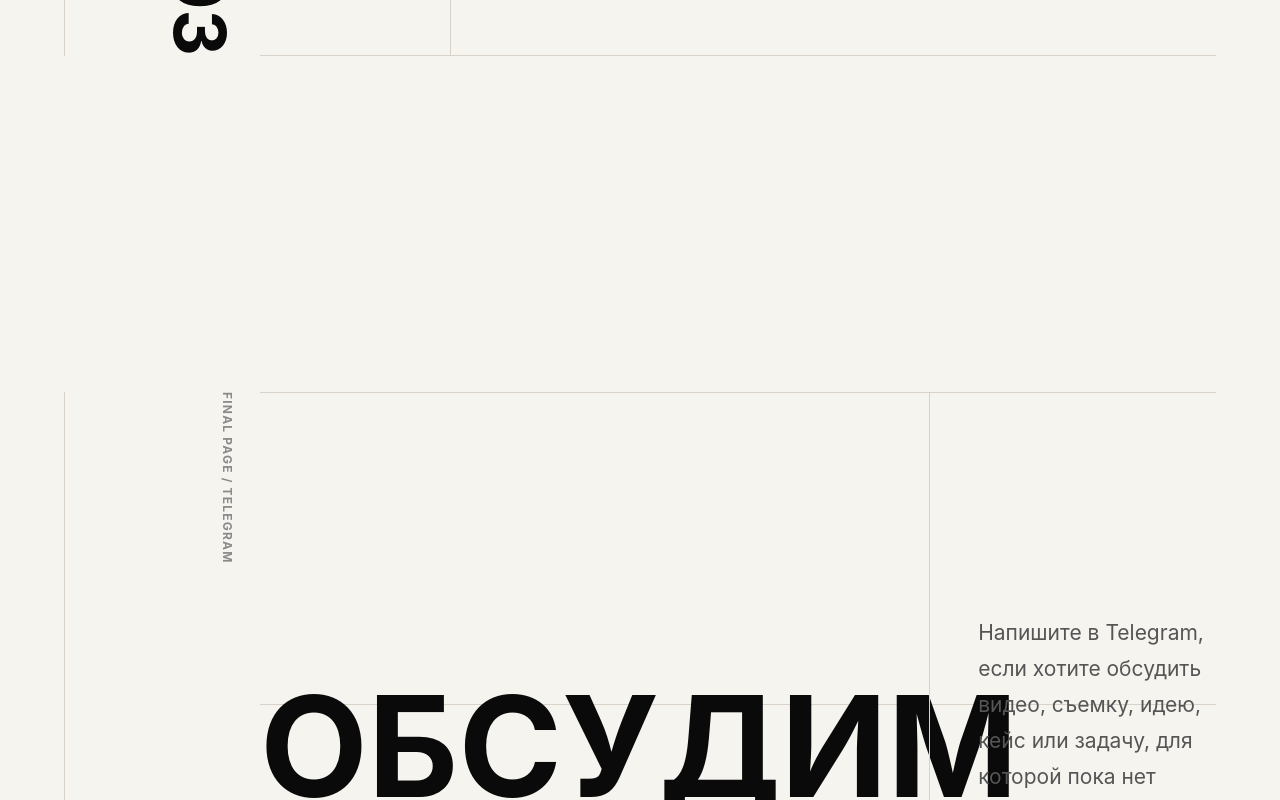
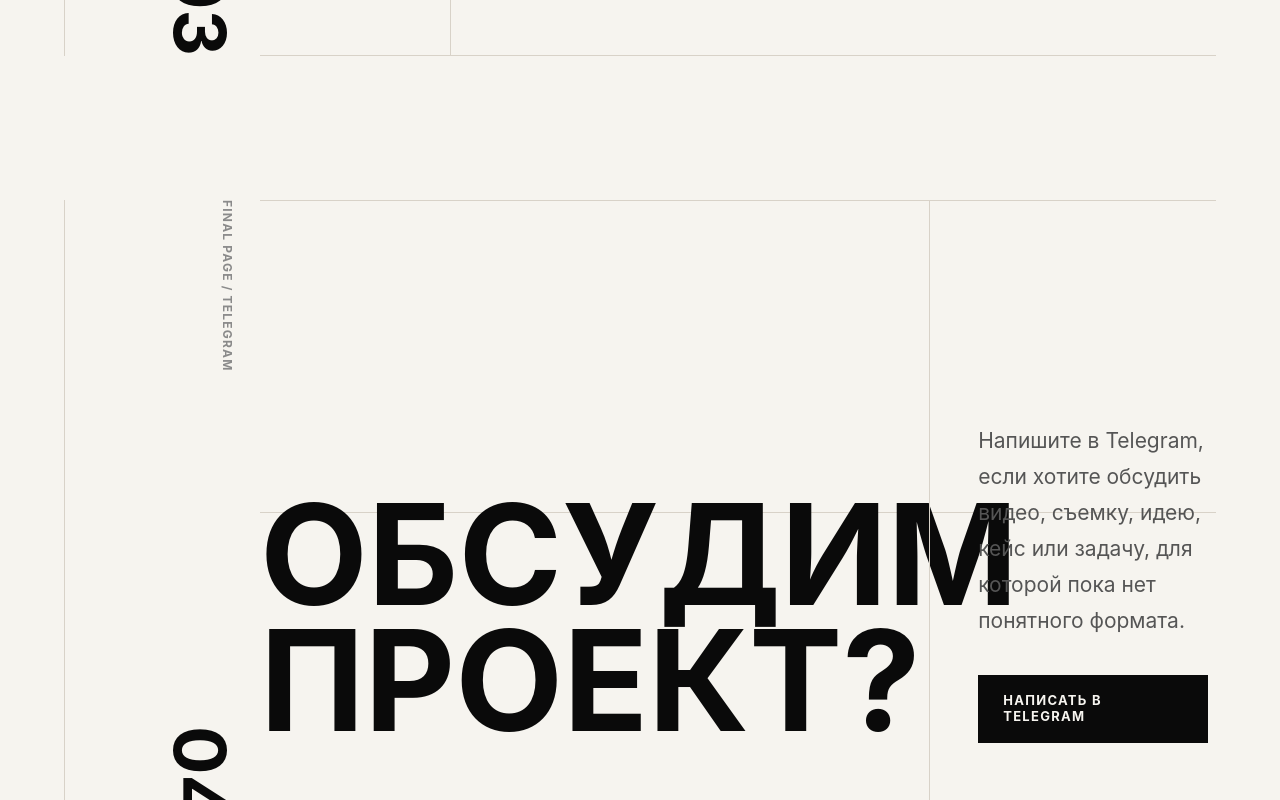
Before and after one commit to thisisryabov/8Units-site, a Next.js app: page / in a window 1280 px wide. Shown: the part 7120-7920 px from the top of the page. Built offline with nearby package versions, Linux system fonts and the light colour scheme.

Commit message:
Tighten approach contact spacing

```diff
--- a/app/globals.css
+++ b/app/globals.css
@@ -96,7 +96,7 @@ a {
   justify-content: space-between;
   gap: 24px;
   border-top: 1px solid var(--border);
-  padding-top: 20px;
+  padding-top: 20ppx;
 }
 
 .case-title {
@@ -321,6 +321,24 @@ a {
   }
 }
 
+.section-tight-after {
+  padding-bottom: 56px;
+}
+
+.section-tight-before {
+  padding-top: 56px;
+}
+
+@media (min-width: 1024px) {
+  .section-tight-after {
+    padding-bottom: 72px;
+  }
+
+  .section-tight-before {
+    padding-top: 72px;
+  }
+}
+
 @media (prefers-reduced-motion: reduce) {
   *,
   *::before,
--- a/components/Approach.tsx
+++ b/components/Approach.tsx
@@ -28,7 +28,7 @@ const principles = [
 
 export function Approach() {
   return (
-    <section id="approach" className="section-shell scroll-mt-24">
+    <section id="approach" className="section-shell section-tight-after scroll-mt-24">
       <div className="grid gap-10 lg:grid-cols-12 lg:gap-6">
         <div className="section-rail lg:col-span-2">
           <p className="meta-label">HOW WE WORK / PRODUCTION LOGIC</p>
--- a/components/Contact.tsx
+++ b/components/Contact.tsx
@@ -1,6 +1,6 @@
 export function Contact() {
   return (
-    <section id="contact" className="section-shell scroll-mt-24 pb-12">
+    <section id="contact" className="section-shell section-tight-before scroll-mt-24 pb-12">
       <div className="grid gap-10 lg:grid-cols-12 lg:gap-6">
         <div className="section-rail lg:col-span-2">
           <p className="meta-label">FINAL PAGE / TELEGRAM</p>
```
